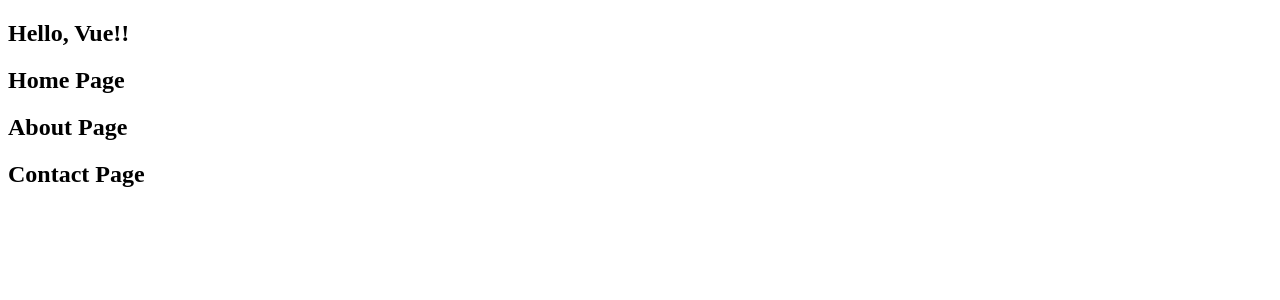
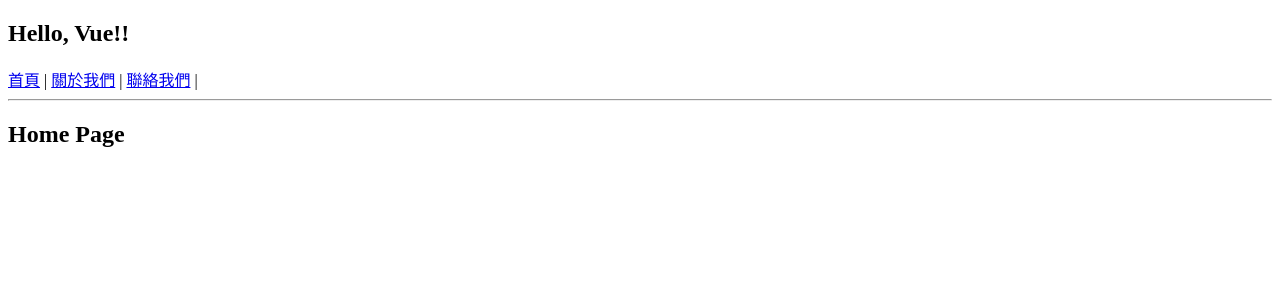
Before and after one commit to HsiaoHungWang/vue-s803, a Vue app: page / in a window 1280 px wide. Shown: the top 300 px of the page. Built offline with nearby package versions, Linux system fonts and the light colour scheme.

Commit message:
路由設定1-5

```diff
--- a/package.json
+++ b/package.json
@@ -9,7 +9,8 @@
     "preview": "vite preview"
   },
   "dependencies": {
-    "vue": "^3.5.17"
+    "vue": "^3.5.17",
+    "vue-router": "^4.5.1"
   },
   "devDependencies": {
     "@vitejs/plugin-vue": "^6.0.0",
--- a/src/App.vue
+++ b/src/App.vue
@@ -18,10 +18,15 @@
 
 <template>
   <h2>Hello, Vue!!</h2>
+  <RouterLink to="/">首頁</RouterLink> |
+  <RouterLink to="/about">關於我們</RouterLink> |
+  <RouterLink to="/xyz">聯絡我們</RouterLink> |
+  <hr />
+  <RouterView></RouterView>
 
-  <HomeView></HomeView>
+  <!-- <HomeView></HomeView>
   <AboutView></AboutView>
-  <ContactView></ContactView>
+  <ContactView></ContactView> -->
 
 
    <!--  <WatchComponent></WatchComponent>
```
Also changed, not shown: src/main.js (+7 -1 lines), src/router.js (added, +23 -0 lines), 1 other file (tests, documents, lock files or other folders).
